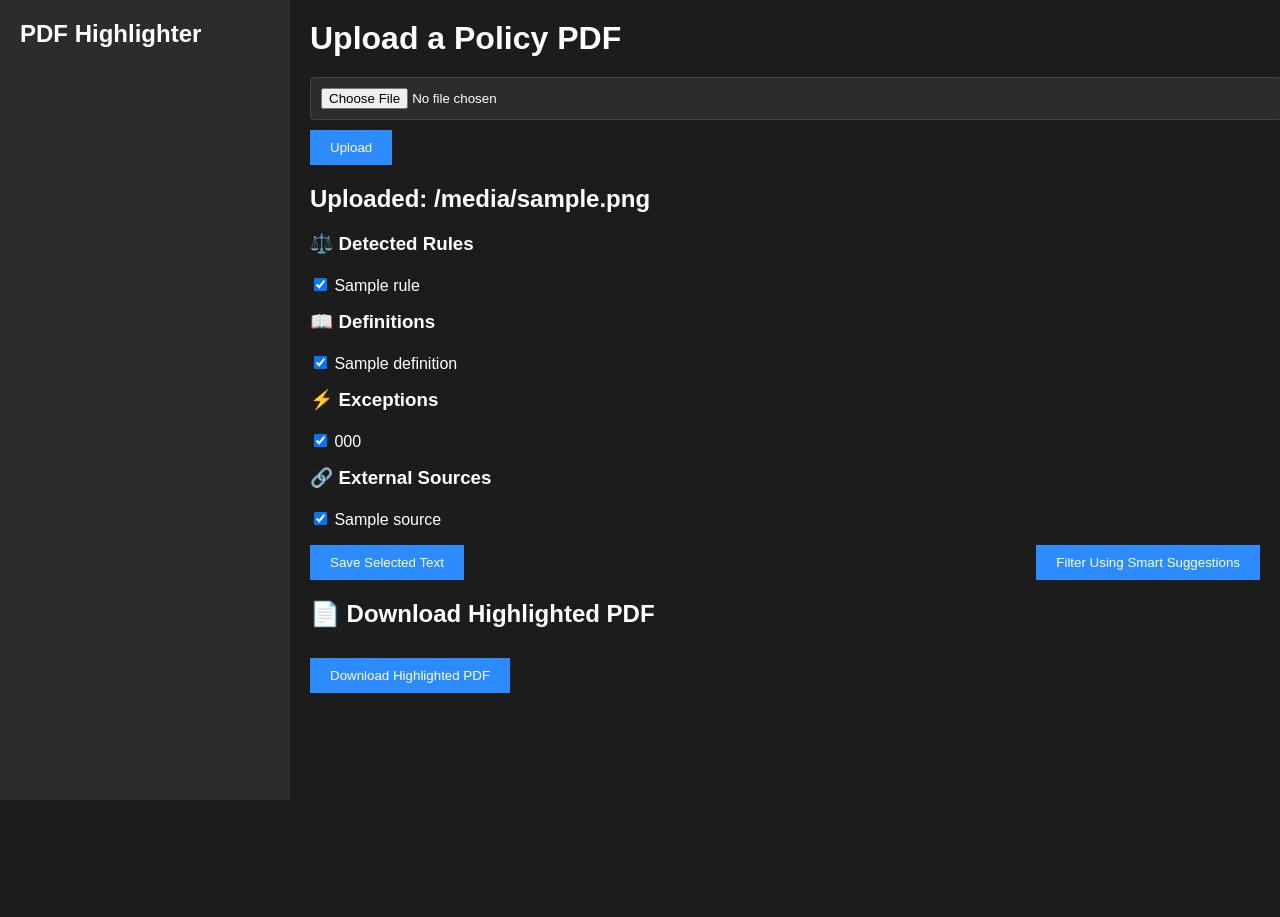
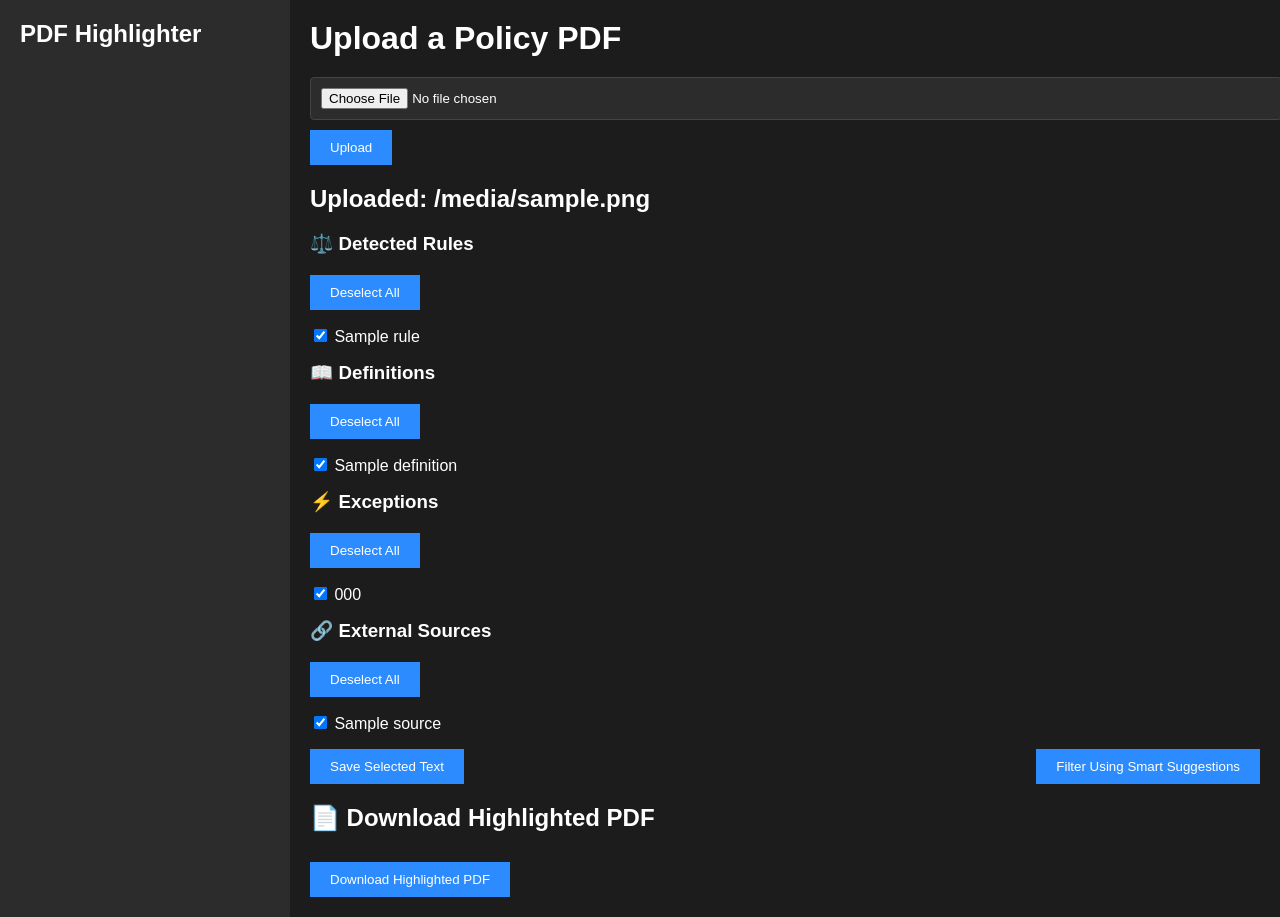
Before and after one commit to DataShinobiX/BlueRiq, a Django app: template backend/app/templates/upload.html in a window 1280 px wide. Before the commit the page ends 800 px from the top, so only its background shows below. Run offline with Django 5.2, Linux system fonts and the light colour scheme; the template is opened without the code that fills it: most values are stand-ins (such as "Sample title", 1, 10 or a date in 2020).

Commit message:
Addition of deselection of all text

```diff
--- a/backend/app/templates/upload.html
+++ b/backend/app/templates/upload.html
@@ -104,6 +104,7 @@
                     {% csrf_token %}
                     <input type="hidden" name="filename" value="{{ filename }}">
                     <h3>⚖️ Detected Rules</h3>
+                    <button type="button" onclick="deselectGroup('selected_rules')">Deselect All</button>
                     <ul>
                         {% for rule in rules %}
                             <li>
@@ -114,6 +115,7 @@
                     </ul>
 
                     <h3>📖 Definitions</h3>
+                    <button type="button" onclick="deselectGroup('selected_definitions')">Deselect All</button>
                     <ul>
                         {% for definition in definitions %}
                             <li>
@@ -124,6 +126,7 @@
                     </ul>
 
                     <h3>⚡ Exceptions</h3>
+                    <button type="button" onclick="deselectGroup('selected_exceptions')">Deselect All</button>
                     <ul>
                         {% for exception in exceptions %}
                             <li>
@@ -134,6 +137,7 @@
                     </ul>
 
                     <h3>🔗 External Sources</h3>
+                    <button type="button" onclick="deselectGroup('selected_sources')">Deselect All</button>
                     <ul>
                         {% for source in external_sources %}
                             <li>
@@ -161,4 +165,10 @@
         </div>
     </div>
 </body>
+    <script>
+    function deselectGroup(groupName) {
+        const checkboxes = document.querySelectorAll(`input[name="${groupName}"]`);
+        checkboxes.forEach(cb => cb.checked = false);
+    }
+    </script>
 </html>
```
Also changed, not shown: backend/db.sqlite3, 1 other file.
